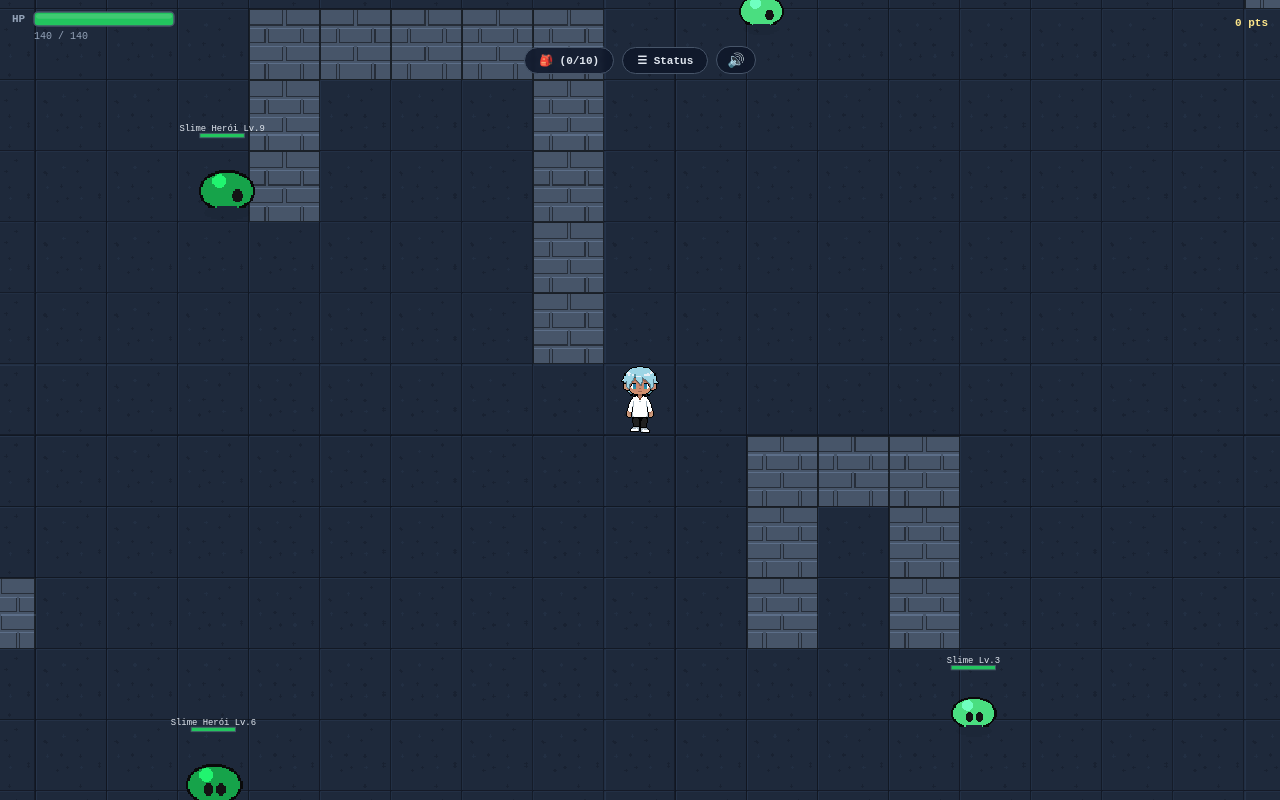
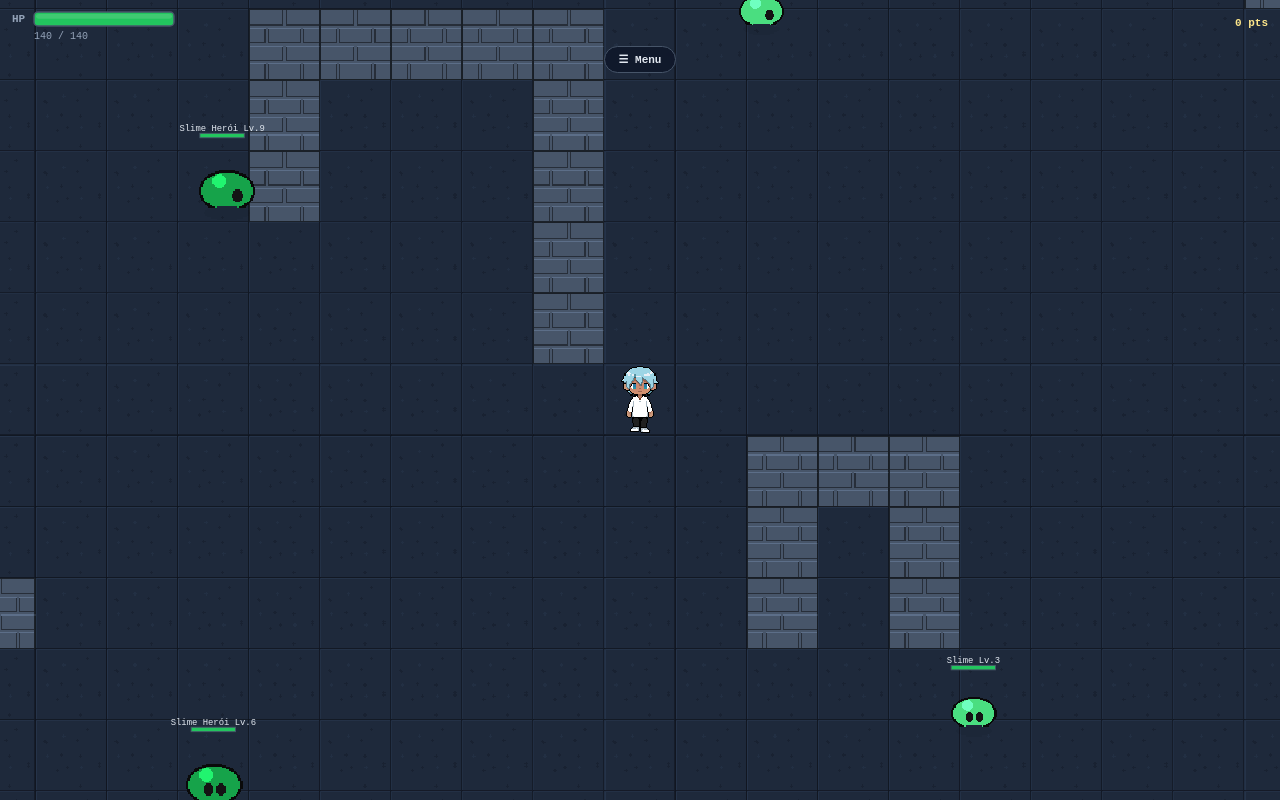
Before and after one commit to Herdes-s/Origem_Game, a React (Vite) app: page /game in a window 1280 px wide. Built offline with nearby package versions, Linux system fonts and the light colour scheme.

Commit message:
fix(painel): ajusta paineis da tela

```diff
--- /dev/null
+++ b/src/components/GameMenu/GameMenu.module.scss
@@ -0,0 +1,63 @@
+// Container fixo no topo. Centraliza via left:0/right:0 + justify-content
+// — NÃO via transform: um `transform` aqui viraria a "âncora" de
+// qualquer `position: fixed` descendente (é assim que a spec de CSS
+// funciona), quebrando o painel/ícone de arrasto que abrem a partir
+// daqui. Já bugou uma vez por causa disso (ver GamePage.module.scss).
+.wrapper {
+  position: fixed;
+  // A HUD desenhada no CANVAS (barra de HP + texto) ocupa y:12–39px,
+  // sempre nesses pixels de tela, não importa a largura do aparelho (ver
+  // renderHud.ts) — descer pra cá evita sobrepor.
+  top: 46px;
+  left: 0;
+  right: 0;
+  z-index: 20;
+
+  display: flex;
+  justify-content: center;
+}
+
+.toggle_button {
+  padding: 6px 14px;
+  border-radius: 999px;
+  border: 1px solid #475569;
+  background: rgba(15, 23, 42, 0.85);
+  backdrop-filter: blur(2px);
+
+  color: #e2e8f0;
+  font: bold 11px monospace;
+  cursor: pointer;
+}
+
+.dropdown {
+  position: absolute;
+  top: 100%;
+  margin-top: 6px;
+
+  display: flex;
+  flex-direction: column;
+  gap: 4px;
+
+  width: min(240px, 80vw);
+  padding: 8px;
+  border-radius: 10px;
+  border: 1px solid #475569;
+  background: rgba(15, 23, 42, 0.95);
+  backdrop-filter: blur(2px);
+}
+
+.item {
+  padding: 10px 12px;
+  border-radius: 8px;
+  border: 1px solid transparent;
+  background: rgba(30, 41, 59, 0.6);
+  text-align: left;
+
+  color: #e2e8f0;
+  font: 12px monospace;
+  cursor: pointer;
+
+  &:active {
+    background: #334155;
+  }
+}
--- /dev/null
+++ b/src/components/GameMenu/index.tsx
@@ -0,0 +1,68 @@
+import { useState } from "react";
+import { isMuted, toggleMute } from "../../entities/audio/soundEngine";
+import styles from "./GameMenu.module.scss";
+
+type Props = {
+  inventoryLabel: string;
+  statusLabel: string;
+  onOpenInventory: () => void;
+  onOpenStatus: () => void;
+};
+
+// Um botão só ("☰ Menu") que abre uma lista pequena com tudo que antes
+// eram botões separados lado a lado (Inventário, Status, Mudo) — evita o
+// problema de layout de empilhar botão do lado de botão conforme mais
+// abas forem entrando. Mudo não abre painel nenhum: já liga/desliga na
+// hora do clique e fecha o menu (é só um toggle, não uma tela).
+function GameMenu({ inventoryLabel, statusLabel, onOpenInventory, onOpenStatus }: Props) {
+  const [open, setOpen] = useState(false);
+  const [muted, setMuted] = useState(() => isMuted());
+
+  const clickAndBlur = (
+    e: React.MouseEvent<HTMLButtonElement>,
+    action: () => void,
+  ) => {
+    action();
+    e.currentTarget.blur();
+  };
+
+  return (
+    <div className={styles.wrapper}>
+      <button
+        className={styles.toggle_button}
+        onClick={(e) => clickAndBlur(e, () => setOpen((v) => !v))}
+        type="button"
+      >
+        {open ? "✕ Fechar" : "☰ Menu"}
+      </button>
+
+      {open && (
+        <div className={styles.dropdown}>
+          <button
+            className={styles.item}
+            onClick={(e) => clickAndBlur(e, () => { setOpen(false); onOpenInventory(); })}
+            type="button"
+          >
+            🎒 {inventoryLabel}
+          </button>
+          <button
+            className={styles.item}
+            onClick={(e) => clickAndBlur(e, () => { setOpen(false); onOpenStatus(); })}
+            type="button"
+          >
+            📊 {statusLabel}
+          </button>
+          <button
+            className={styles.item}
+            onClick={(e) => clickAndBlur(e, () => { setMuted(toggleMute()); setOpen(false); })}
+            type="button"
+          >
+            {muted ? "🔇 Ativar som" : "🔊 Desativar som"}
+          </button>
+        </div>
+      )}
+    </div>
+  );
+}
+
+export default GameMenu;
--- a/src/components/InventoryPanel/InventoryPanel.module.scss
+++ b/src/components/InventoryPanel/InventoryPanel.module.scss
@@ -1,37 +1,48 @@
-// Sem position/top/left aqui de propósito: o botão agora é um item da
-// barra flex compartilhada (.top_bar em GamePage.module.scss) — evita o
-// bug de offset em pixel "chutado" que quebrava quando o texto de outro
-// botão mudava de largura.
-.toggle_button {
-  z-index: 20;
+// Fundo escurecido cobrindo a tela toda — clicar nele fecha o painel
+// (InventoryPanel trata isso via onClick no backdrop + stopPropagation
+// no painel). Centraliza via flex, NÃO via transform — foi exatamente um
+// `transform` num ancestral que fez o drag_ghost aparecer longe do dedo
+// antes (ver GamePage.module.scss/GameMenu.module.scss).
+.backdrop {
+  position: fixed;
+  inset: 0;
+  z-index: 40;
 
-  padding: 6px 14px;
-  border-radius: 999px;
-  border: 1px solid #475569;
-  background: rgba(15, 23, 42, 0.85);
-  backdrop-filter: blur(2px);
+  display: flex;
+  align-items: center;
+  justify-content: center;
 
-  color: #e2e8f0;
-  font: bold 11px monospace;
-  cursor: pointer;
-  white-space: nowrap;
+  background: rgba(0, 0, 0, 0.6);
 }
 
 .panel {
-  position: fixed;
-  top: 86px;
-  left: 12px;
-  z-index: 20;
+  position: relative;
+  width: min(480px, 92vw);
+  height: min(680px, 85vh);
+  overflow-y: auto;
 
-  width: min(280px, 90vw);
-  padding: 12px;
-  border-radius: 10px;
+  padding: 44px 20px 20px;
+  border-radius: 14px;
   border: 1px solid #475569;
-  background: rgba(15, 23, 42, 0.95);
-  backdrop-filter: blur(2px);
+  background: #0f172a;
 
   color: #e2e8f0;
   font-family: monospace;
+}
+
+.close_button {
+  position: absolute;
+  top: 12px;
+  right: 12px;
+
+  width: 28px;
+  height: 28px;
+  border-radius: 999px;
+  border: 1px solid #475569;
+  background: rgba(30, 41, 59, 0.8);
+  color: #e2e8f0;
+  font: bold 12px monospace;
+  cursor: pointer;
 }
 
 .weight_row {
--- a/src/components/InventoryPanel/index.tsx
+++ b/src/components/InventoryPanel/index.tsx
@@ -4,6 +4,8 @@ import { getItemDefinition, ITEM_DEFINITIONS } from "../../entities/items/itemRe
 import styles from "./InventoryPanel.module.scss";
 
 type Props = {
+  open: boolean;
+  onClose: () => void;
   inventory: Inventory;
   currentWeight: number;
   carryCapacity: number;
@@ -44,6 +46,8 @@ function resolveDropTarget(clientX: number, clientY: number): DropTarget {
 // mundo, e uma fileira de botões de TESTE (temporária) pra popular o
 // inventário com itens que a coleta de verdade ainda não dropa.
 function InventoryPanel({
+  open,
+  onClose,
   inventory,
   currentWeight,
   carryCapacity,
@@ -51,7 +55,6 @@ function InventoryPanel({
   onMoveItem,
   onConfirmDiscard,
 }: Props) {
-  const [open, setOpen] = useState(false);
   const [drag, setDrag] = useState<DragState>(null);
   const [hoverTarget, setHoverTarget] = useState<DropTarget>(null);
   const [pendingDiscard, setPendingDiscard] = useState<number | null>(null);
@@ -71,7 +74,6 @@ function InventoryPanel({
 
   const weightPercent = Math.min(100, (currentWeight / carryCapacity) * 100);
   const isFull = currentWeight >= carryCapacity;
-  const usedSlots = inventory.filter((s) => s !== null).length;
 
   const handleSlotPointerDown = (e: React.PointerEvent, index: number) => {
     const slot = inventory[index];
@@ -118,18 +120,16 @@ function InventoryPanel({
   const pendingSlot = pendingDiscard !== null ? inventory[pendingDiscard] : null;
   const pendingDef = pendingSlot ? getItemDefinition(pendingSlot.itemId) : undefined;
 
+  if (!open) return null;
+
   return (
     <>
-      <button
-        className={styles.toggle_button}
-        onClick={(e) => clickAndBlur(e, () => setOpen((v) => !v))}
-        type="button"
-      >
-        {open ? "✕ Fechar" : `🎒 (${usedSlots}/${inventory.length})`}
-      </button>
+      <div className={styles.backdrop} onClick={onClose}>
+        <div className={styles.panel} onClick={(e) => e.stopPropagation()}>
+          <button className={styles.close_button} onClick={onClose} type="button" aria-label="Fechar">
+            ✕
+          </button>
 
-      {open && (
-        <div className={styles.panel}>
           <div className={styles.weight_row}>
             <span>
               Carga: {currentWeight.toFixed(1)} / {carryCapacity.toFixed(1)}
@@ -206,7 +206,7 @@ function InventoryPanel({
             </div>
           </div>
         </div>
-      )}
+      </div>
 
       {/* Ícone fantasma seguindo o dedo/cursor durante o arrasto */}
       {drag && (() => {
--- a/src/components/StatusPanel/StatusPanel.module.scss
+++ b/src/components/StatusPanel/StatusPanel.module.scss
@@ -1,37 +1,47 @@
-// Sem position/top/left aqui de propósito: o botão agora é um item da
-// barra flex compartilhada (.top_bar em GamePage.module.scss), que já
-// centraliza e espaça os botões de verdade — evita o bug de offset em
-// pixel "chutado" que quebrava quando o texto de outro botão mudava de
-// largura.
-.toggle_button {
-  z-index: 20;
+// Fundo escurecido cobrindo a tela toda — clicar nele fecha o painel
+// (StatusPanel trata isso via onClick no backdrop + stopPropagation no
+// painel). Centraliza o painel via flex, NÃO via transform — mesma razão
+// documentada em GameMenu.module.scss.
+.backdrop {
+  position: fixed;
+  inset: 0;
+  z-index: 40;
 
-  padding: 6px 14px;
-  border-radius: 999px;
-  border: 1px solid #475569;
-  background: rgba(15, 23, 42, 0.85);
-  backdrop-filter: blur(2px);
+  display: flex;
+  align-items: center;
+  justify-content: center;
 
-  color: #e2e8f0;
-  font: bold 11px monospace;
-  cursor: pointer;
+  background: rgba(0, 0, 0, 0.6);
 }
 
 .panel {
-  position: fixed;
-  top: 86px;
-  left: 12px;
-  z-index: 20;
+  position: relative;
+  width: min(480px, 92vw);
+  height: min(640px, 85vh);
+  overflow-y: auto;
 
-  width: min(320px, 90vw);
-  padding: 12px;
-  border-radius: 10px;
+  padding: 44px 20px 20px;
+  border-radius: 14px;
   border: 1px solid #475569;
-  background: rgba(15, 23, 42, 0.95);
-  backdrop-filter: blur(2px);
+  background: #0f172a;
 
   color: #e2e8f0;
   font-family: monospace;
+}
+
+.close_button {
+  position: absolute;
+  top: 12px;
+  right: 12px;
+
+  width: 28px;
+  height: 28px;
+  border-radius: 999px;
+  border: 1px solid #475569;
+  background: rgba(30, 41, 59, 0.8);
+  color: #e2e8f0;
+  font: bold 12px monospace;
+  cursor: pointer;
 }
 
 .level_row {
--- a/src/components/StatusPanel/index.tsx
+++ b/src/components/StatusPanel/index.tsx
@@ -13,6 +13,8 @@ import {
 import styles from "./StatusPanel.module.scss";
 
 type Props = {
+  open: boolean;
+  onClose: () => void;
   attributes: PlayerAttributes;
   progress: PlayerProgress;
   onAllocate: (key: keyof PrimaryAttributes) => void;
@@ -28,10 +30,9 @@ type PrimaryRow = {
 
 // Painel de status do player: level/XP no topo, aba "Atributos" (FOR/DES/
 // CON/RES, primários — com botão de alocar ponto quando houver pontos
-// sobrando) e aba "Secundários" (Precisão — separada, funcional, mas não
-// recebe ponto de level up).
-function StatusPanel({ attributes, progress, onAllocate }: Props) {
-  const [open, setOpen] = useState(false);
+// sobrando) e aba "Secundários" (Precisão e Peso). Controlado de fora
+// (open/onClose) — quem abre é o GameMenu, não um botão próprio.
+function StatusPanel({ open, onClose, attributes, progress, onAllocate }: Props) {
   const [tab, setTab] = useState<Tab>("primary");
 
   // Tira o foco do botão logo depois do clique — sem isso, o navegador
@@ -44,6 +45,8 @@ function StatusPanel({ attributes, progress, onAllocate }: Props) {
     action();
     e.currentTarget.blur();
   };
+
+  if (!open) return null;
 
   const stats = computeDerivedStats(attributes);
   const xpPercent = Math.min(100, (progress.xp / progress.xpToNextLevel) * 100);
@@ -72,19 +75,12 @@ function StatusPanel({ attributes, progress, onAllocate }: Props) {
   ];
 
   return (
-    <>
-      <button
-        className={styles.toggle_button}
-        onClick={(e) => clickAndBlur(e, () => setOpen((v) => !v))}
-        type="button"
-      >
-        {open
-          ? "✕ Fechar"
-          : `☰ Status ${progress.unallocatedPoints > 0 ? `(${progress.unallocatedPoints})` : ""}`}
+    <div className={styles.backdrop} onClick={onClose}>
+      <div className={styles.panel} onClick={(e) => e.stopPropagation()}>
+        <button className={styles.close_button} onClick={onClose} type="button" aria-label="Fechar">
+          ✕
         </button>
 
-      {open && (
-        <div className={styles.panel}>
         <div className={styles.level_row}>
           <span className={styles.level_label}>Level {progress.level}</span>
           {progress.unallocatedPoints > 0 && (
@@ -182,8 +178,7 @@ function StatusPanel({ attributes, progress, onAllocate }: Props) {
           </ul>
         )}
       </div>
-      )}
-    </>
+    </div>
   );
 }
 
--- a/src/pages/GamePage/GamePage.module.scss
+++ b/src/pages/GamePage/GamePage.module.scss
@@ -1,47 +1,15 @@
-// Barra fixa no topo central que agrupa os botões de HUD (Inventário,
-// Status, Mudo). O flex + gap centraliza e espaça de verdade, então cada
-// botão pode crescer/encolher conforme o próprio texto (ex: contador
-// "(3/10)" do inventário) sem nunca sobrepor o vizinho — ao contrário de
-// posicionar cada botão individualmente com offset fixo em pixel a partir
-// de 50%, que quebra assim que a largura de qualquer um muda.
-.top_bar {
-  position: fixed;
-  // A HUD desenhada no CANVAS (barra de HP + texto) ocupa y:12–39px,
-  // sempre nesses pixels de tela fixos, não importa a largura do
-  // aparelho (ver renderHud.ts). Descer a barra pra cá garante zero
-  // sobreposição em qualquer tamanho de tela — inclusive celular
-  // estreito, onde centralizar horizontalmente sozinho não bastava (a
-  // barra podia cair em cima da HP à esquerda).
-  top: 46px;
-  z-index: 20;
-
-  // Centraliza via left:0/right:0 + justify-content, NÃO via transform:
-  // um elemento com `transform` vira a "âncora" de qualquer descendente
-  // `position: fixed` (é assim que a spec de CSS funciona — deixa de ser
-  // relativo à tela inteira). Isso já quebrou o ícone de arrastar item do
-  // InventoryPanel (aparecia longe do dedo) e o próprio painel dele
-  // (aparecia centralizado em vez de encostado à esquerda). Sem
-  // transform aqui, tudo que for fixed lá dentro (painel, ícone
-  // arrastando, confirmação) volta a se posicionar relativo à tela de
-  // verdade.
-  left: 0;
-  right: 0;
-  display: flex;
-  justify-content: center;
-  align-items: center;
-  gap: 8px;
-}
-
 // Botão flutuante "Coletar" — aparece/some conforme a proximidade de um
 // item largado no mundo (ver useGameLoop.ts, detecção por frame com
-// aviso só na borda de mudança). Fica no rodapé central, acima da faixa
-// que o D-pad/ataque mobile ocupam (ControlGame.module.scss: ~84px de
-// botão + 2rem de padding ≈ 116px do fundo), pra nunca sobrepor.
+// aviso só na borda de mudança). Não tem `transform` — nenhum filho
+// fixed nasce daqui, mas é hábito manter o mesmo padrão de centralização
+// (left/right) usado em todo o resto, depois do bug do drag_ghost.
 .collect_button {
   position: fixed;
   bottom: 140px;
-  left: 50%;
-  transform: translateX(-50%);
+  left: 0;
+  right: 0;
+  margin: 0 auto;
+  width: fit-content;
   z-index: 15;
 
   padding: 10px 20px;
@@ -54,4 +22,23 @@
   font: bold 13px monospace;
   cursor: pointer;
   white-space: nowrap;
+
+  // No layout mobile (mesma media query do ControlGame), o botão de
+  // ataque fica embaixo à DIREITA (D-pad à esquerda, ataque à direita —
+  // ver ControlGame.module.scss). Nesses casos o "Coletar" centralizado
+  // ficaria em cima do D-pad ou perto demais do ataque; encosta em cima
+  // do botão de ataque especificamente, que é o pedido.
+  //
+  // Ataque: 84px de botão + 2rem (32px) de padding do rodapé = topo do
+  // botão a ~116px do fundo da tela. 150px de bottom aqui dá uma folga
+  // segura acima disso. wrapper do ControlGame também tem padding
+  // horizontal de 2rem, então right:2rem alinha com a borda direita do
+  // botão de ataque.
+  @media (pointer: coarse) and (max-width: 767px),
+         (pointer: coarse) and (max-height: 767px) {
+    left: auto;
+    right: 2rem;
+    margin: 0;
+    bottom: 150px;
+  }
 }
--- a/src/pages/GamePage/index.tsx
+++ b/src/pages/GamePage/index.tsx
@@ -38,7 +38,7 @@ import {
 } from "../../data/maps";
 import { loadGame, saveGame } from "../../entities/save/saveGame";
 import { playLevelUp } from "../../entities/audio/soundEngine";
-import MuteButton from "../../components/MuteButton";
+import GameMenu from "../../components/GameMenu";
 import InventoryPanel from "../../components/InventoryPanel";
 import type { Inventory } from "../../entities/items/itemTypes";
 import {
@@ -146,6 +146,10 @@ function GamePage() {
   // (useGameLoop) já faz a detecção de proximidade a 60fps em refs, e só
   // chama isso quando o id realmente muda (ver onNearbyPickupChange).
   const [nearbyPickupId, setNearbyPickupId] = useState<number | null>(null);
+  // Qual painel grande está aberto agora — só um por vez (StatusPanel e
+  // InventoryPanel são modais controlados daqui, não mais donos do
+  // próprio "open"; quem decide é o GameMenu, através disso).
+  const [activePanel, setActivePanel] = useState<"inventory" | "status" | null>(null);
   const handleNearbyPickupChange = useCallback((id: number | null) => {
     setNearbyPickupId(id);
   }, []);
@@ -389,8 +393,17 @@ function GamePage() {
           ✋ Coletar
         </button>
       )}
-      <div className={styles.top_bar}>
+
+      <GameMenu
+        inventoryLabel={`Inventário (${inventory.filter((s) => s !== null).length}/${inventory.length})`}
+        statusLabel={`Status${progress.unallocatedPoints > 0 ? ` (${progress.unallocatedPoints})` : ""}`}
+        onOpenInventory={() => setActivePanel("inventory")}
+        onOpenStatus={() => setActivePanel("status")}
+      />
+
       <InventoryPanel
+        open={activePanel === "inventory"}
+        onClose={() => setActivePanel(null)}
         inventory={inventory}
         currentWeight={attributes.secondary.peso}
         carryCapacity={computeCarryCapacity(attributes.primary.for)}
@@ -399,12 +412,12 @@ function GamePage() {
         onConfirmDiscard={handleConfirmDiscard}
       />
       <StatusPanel
+        open={activePanel === "status"}
+        onClose={() => setActivePanel(null)}
         attributes={attributes}
         progress={progress}
         onAllocate={handleAllocate}
       />
-        <MuteButton />
-      </div>
     </>
   );
 }
```
Lines whose indentation alone changed are shown as unchanged.
